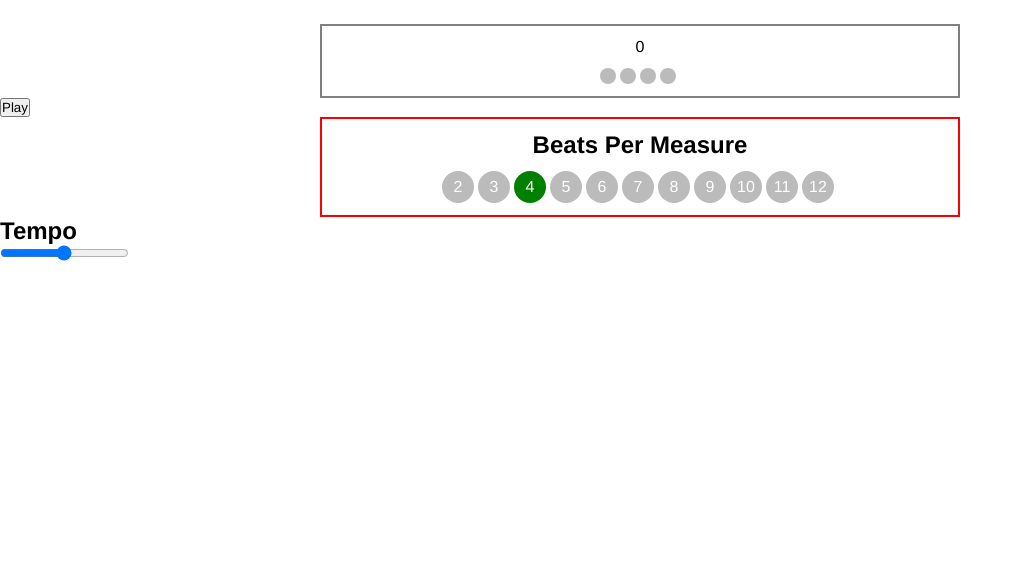
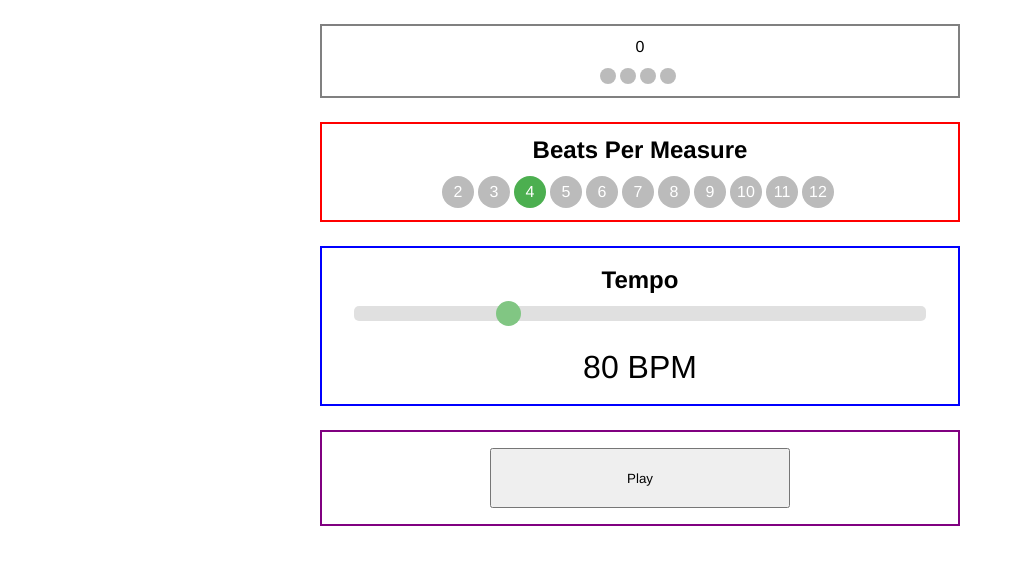
Before and after one commit to bmhan319/Metronome, a plain HTML site: page index.html in a window 1280 px wide. Shown: the whole page, without its empty margins (0-1023 px from the left). Drawn offline with Linux system fonts and the light colour scheme.

Commit message:
setup rough temp display for tempo section and play button

```diff
--- a/css/index.css
+++ b/css/index.css
@@ -12,7 +12,7 @@ body {
 .beats {
   width: 50%;
   border: 2px solid gray;
-  margin: 24px auto 0;
+  margin: 24px auto ;
   padding: 12px 0;
 }
 
@@ -36,14 +36,14 @@ body {
 }
 
 .active-ball {
-  background-color: rgb(0, 182, 0);
+  background-color: rgb(90, 207, 94);
 }
 
 .beatsPerMeasureSelectorWrapper {
   bordeR: 2px solid red;
   height: 100px;
   width: 50%;
-  margin: 0 auto;
+  margin: 0 auto 24px;
   display: flex;
   flex-direction: column;
   justify-content: center;
@@ -73,5 +73,77 @@ body {
 }
 
 .beatPerMeasure-active {
-  background-color: green;
+  background-color: #4CAF50;
 }
+
+.tempoSelectorWrapper {
+  bordeR: 2px solid blue;
+  height: 160px;
+  width: 50%;
+  margin: 0 auto 24px;
+  display: flex;
+  flex-direction: column;
+  justify-content: center;
+}
+
+.tempoWrapper {
+  width: 100%;
+  text-align: center;
+  margin-bottom: 24px;
+}
+
+.tempoTitle {
+  text-align: center;
+  margin-bottom: 12px;
+}
+
+.tempoSlider {
+  width: 90%;
+  -webkit-appearance: none;
+  height: 15px;
+  border-radius: 5px;
+  background: #d3d3d3;
+  outline: none;
+  opacity: 0.7;
+}
+
+.tempoSlider::-webkit-slider-thumb {
+  -webkit-appearance: none;
+  appearance: none;
+  width: 25px;
+  height: 25px;
+  border-radius: 50%;
+  background: #4CAF50;
+  cursor: pointer;
+}
+
+.tempoSlider::-moz-range-thumb {
+  width: 30px;
+  height: 30px;
+  border-radius: 40%;
+  background: #4CAF50;
+  cursor: pointer;
+  border: 0;
+}
+
+.tempoDisplayWrapper {
+  width: 100%;
+}
+
+.tempoDisplay {
+  text-align: center;
+  font-size: 2em
+}
+
+.buttonContainer {
+  width: 50%;
+  border: 2px solid purple;
+  text-align: center;
+  margin: 0 auto;
+  padding: 16px;
+}
+
+.playButton {
+  width: 300px;
+  height: 60px;
+}
--- a/index.html
+++ b/index.html
@@ -24,8 +24,6 @@
     <div id ="beatBallsWrapper" class="beatBallsWrapper"></div>
   </section>
 
-  <button id ="playButton" onclick=" metronome(120)" type="button">Play</button>
-
   <section class="beatsPerMeasureSelectorWrapper">
     <h1 class="beatsPerMeasureTitle">Beats Per Measure</h1>
     <div id="beatsWrapper" class="beatsWrapper">
@@ -41,13 +39,22 @@
       <div onclick="timeSigChange(11)" class="beatPerMeasure beatPerMeasure11">11</div>
       <div onclick="timeSigChange(12)" class="beatPerMeasure beatPerMeasure12">12</div>
     </div>
-
   </section>
 
-  <section class="bpmSelectorWrapper">
-    <h1 class="bpmTitle">Tempo</h1>
-    <input type="range" min="1" max="100" value="50" class="slider" id="myRange">
+  <section class="tempoSelectorWrapper">
+    <h1 class="tempoTitle">Tempo</h1>
+    <div class="tempoWrapper">
+      <input type="range" min="24" max="240" value="80" class="tempoSlider" id="myRange">
+    </div>
+    <div class="tempoDisplayWrapper">
+      <p class="tempoDisplay">80 BPM</p>
+    </div>
   </section>
+
+  <div class="buttonContainer">
+    <button class="playButton" id ="playButton" onclick=" metronome(120)" type="button">Play</button>
+  </div>
+
 </body>
 
 <script src="js/index.js"></script>
--- a/js/index.js
+++ b/js/index.js
@@ -83,7 +83,7 @@ const changeBallColor = (beats) => {
 
   for (i = 0; i < beats; i++) {
     if (beatsPerMeasure === 0) {
-      beatBallsWrapper.children[0].style.backgroundColor = "green"
+      beatBallsWrapper.children[0].style.backgroundColor = "#4CAF50"
     } else {
       beatBallsWrapper.children[0].style.backgroundColor = "#bbb"
     }
```
